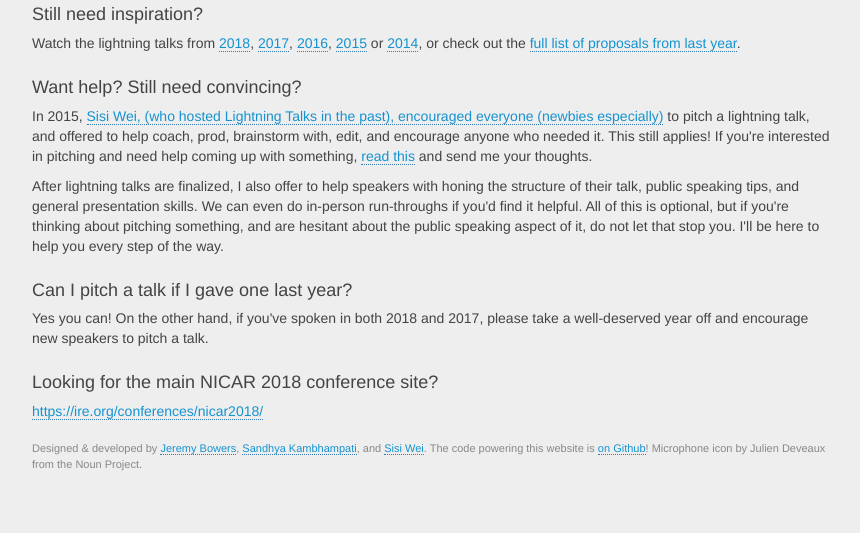
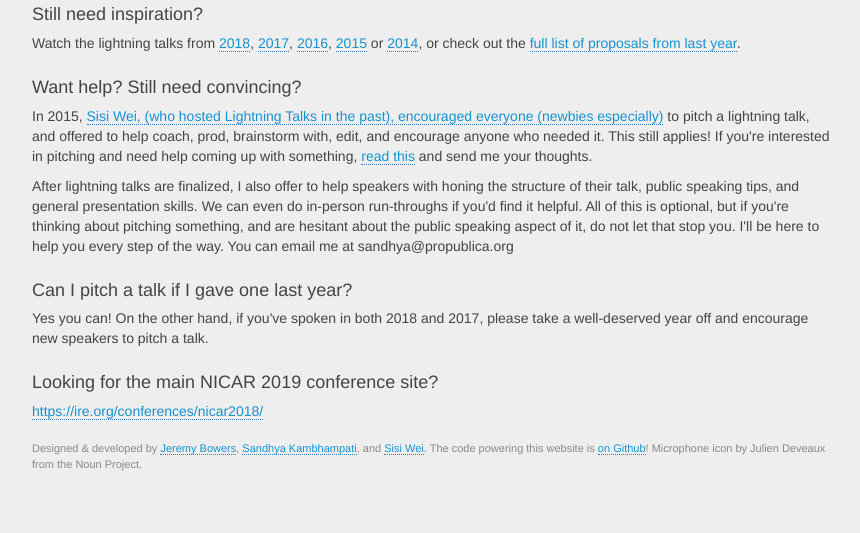
Before and after one commit to ireapps/lightning-talks, a Flask app: page / in a window 1280 px wide. Shown: the part 1220-1753 px from the top of the page, without its empty margins (208-1068 px from the left). Run offline with Flask 2, Linux system fonts and the light colour scheme; some libraries are stand-ins or nearby versions.

Commit message:
add one more tweak

```diff
--- a/templates/base.html
+++ b/templates/base.html
@@ -98,19 +98,19 @@
         </ul>
 
         <h4 id="inspiration">Still need inspiration?</h4>
-        <p>Watch the lightning talks from <a href= "https://www.youtube.com/playlist?list=PL1ipWWKtIiifofVnL3Bi84MXbOual-kO-">2018</a>, <a href="https://www.ire.org/conferences/nicar2017/lightning-talks/">2017</a>, <a href = "https://www.ire.org/conferences/nicar2016/lightning-talks/">2016</a>, <a href="http://ire.org/conferences/nicar2015/lightning-talks/">2015</a> or <a href="https://ire.org/conferences/nicar-2014/lightning/">2014</a>, or check out the <a href="2015.html">full list of proposals from last year</a>.</p>
+        <p>Watch the lightning talks from <a href= "https://www.youtube.com/playlist?list=PL1ipWWKtIiifofVnL3Bi84MXbOual-kO-">2018</a>, <a href="https://www.ire.org/conferences/nicar2017/lightning-talks/">2017</a>, <a href = "https://www.ire.org/conferences/nicar2016/lightning-talks/">2016</a>, <a href="http://ire.org/conferences/nicar2015/lightning-talks/">2015</a> or <a href="https://ire.org/conferences/nicar-2014/lightning/">2014</a>, or check out the <a href="2018.html">full list of proposals from last year</a>.</p>
 
         <h4>Want help? Still need convincing?</h4>
         <p>In 2015, <a href="https://medium.com/@sisiwei/2015-will-be-the-year-you-pitch-a-nicar-lightning-talk-dd293e5d78ca"> Sisi Wei, (who hosted Lightning Talks in the past), encouraged everyone (newbies especially)</a> to pitch a lightning talk, and offered to help coach, prod, brainstorm with, edit, and encourage anyone who needed it. This still applies! If you're interested in pitching and need help coming up with something, <a href="https://medium.com/@sisiwei/2015-will-be-the-year-you-pitch-a-nicar-lightning-talk-dd293e5d78ca">read this</a> and send me your thoughts.</p>
-        <p>After lightning talks are finalized, I also offer to help speakers with honing the structure of their talk, public speaking tips, and general presentation skills. We can even do in-person run-throughs if you'd find it helpful. All of this is optional, but if you're thinking about pitching something, and are hesitant about the public speaking aspect of it, do not let that stop you. I'll be here to help you every step of the way.</p>
+        <p>After lightning talks are finalized, I also offer to help speakers with honing the structure of their talk, public speaking tips, and general presentation skills. We can even do in-person run-throughs if you'd find it helpful. All of this is optional, but if you're thinking about pitching something, and are hesitant about the public speaking aspect of it, do not let that stop you. I'll be here to help you every step of the way. You can email me at sandhya@propublica.org</p>
 
         <h4>Can I pitch a talk if I gave one last year?</h4>
         <p>Yes you can! On the other hand, if you've spoken in both 2018 and 2017, please take a well-deserved year off and encourage new speakers to pitch a talk.</p>
 
         {% endif %}
 
-        <h4>Looking for the main NICAR 2018 conference site?</h4>
-        <p><a href="https://ire.org/conferences/nicar2018/">https://ire.org/conferences/nicar2018/</a></p>
+        <h4>Looking for the main NICAR 2019 conference site?</h4>
+        <p><a href="https://ire.org/conferences/nicar2019/">https://ire.org/conferences/nicar2018/</a></p>
 
         <p class="credit">Designed &amp; developed by
           <a href="https://twitter.com/jeremybowers">Jeremy Bowers</a>,
```
